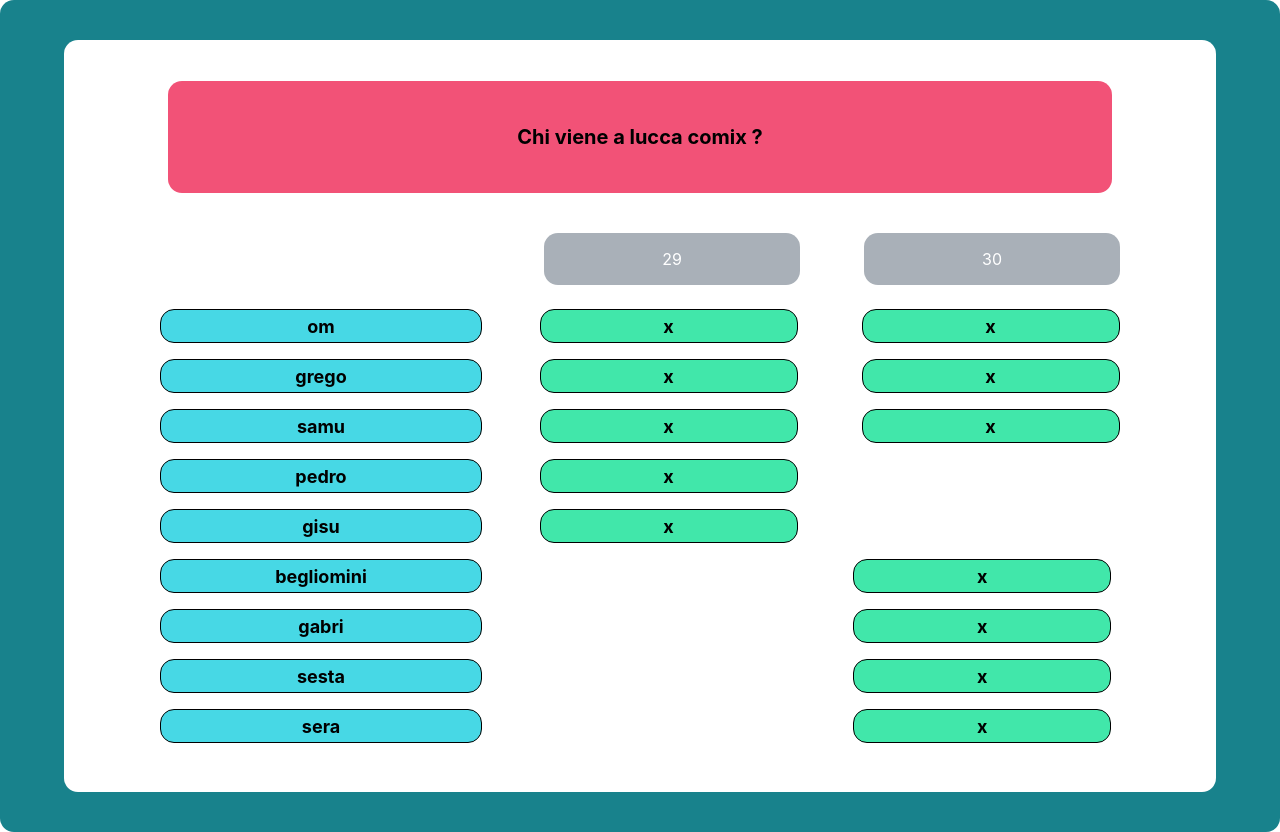
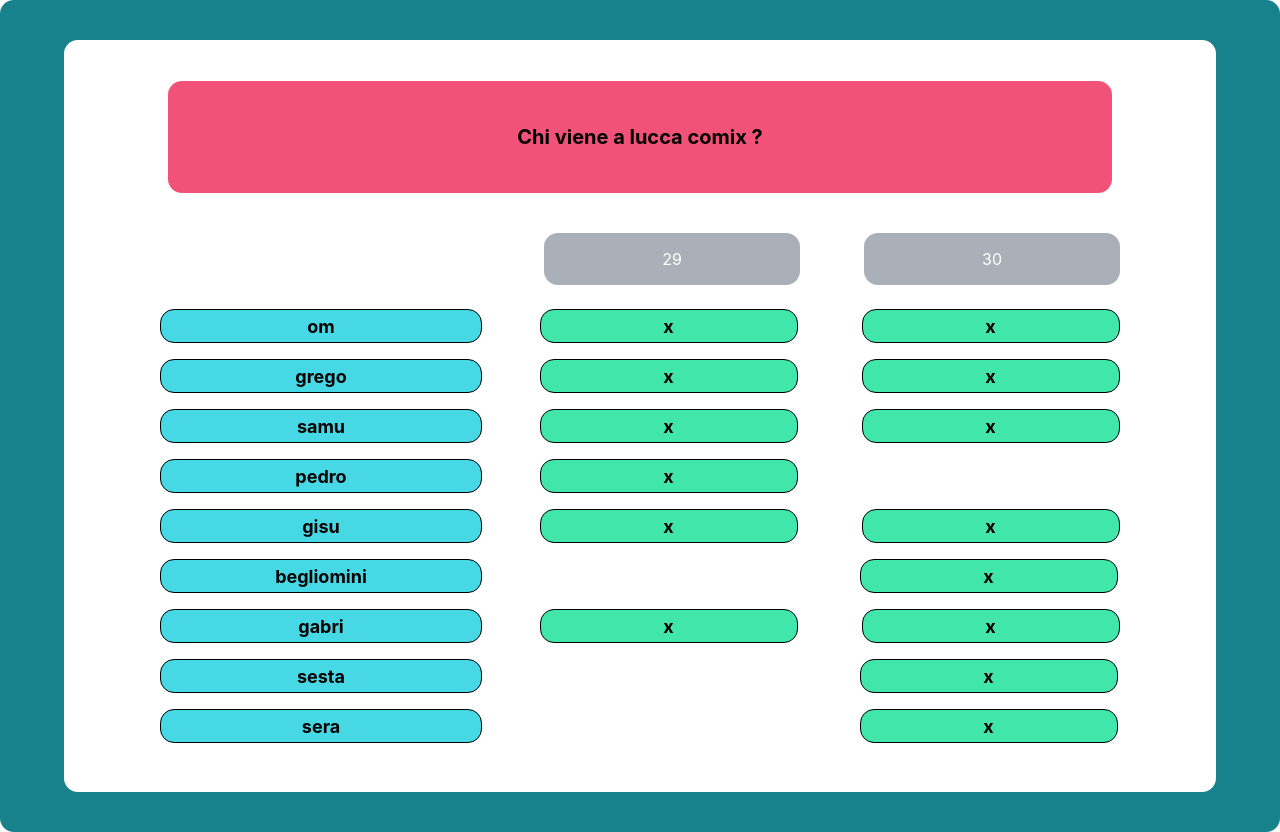
Before and after one commit to kiritom107/GameRPG, a React (Create React App) app: page / in a window 1280 px wide. Built offline with nearby package versions, Linux system fonts and the light colour scheme.

Commit message:
Home Mock

```diff
--- a/src/Pages/Home/Home.tsx
+++ b/src/Pages/Home/Home.tsx
@@ -86,7 +86,7 @@
                   )}
                   {e.Date.includes("30") && (
                     <Box
-                      ml={e.Date.includes("29") ? "5.0vw" : "29vw"}
+                      ml={e.Date.includes("29") ? "5.0vw" : "29.5vw"}
                       style={{
                         border: "1px solid black",
                         backgroundColor: "#41e7aa",
--- a/src/Pages/Home/Mock.json
+++ b/src/Pages/Home/Mock.json
@@ -17,7 +17,7 @@
   },
   {
     "Person": "gisu",
-    "Date": ["29"]
+    "Date": ["29", "30"]
   },
   {
     "Person": "begliomini",
@@ -25,7 +25,7 @@
   },
   {
     "Person": "gabri",
-    "Date": ["30"]
+    "Date": ["29", "30"]
   },
   {
     "Person": "sesta",
```
